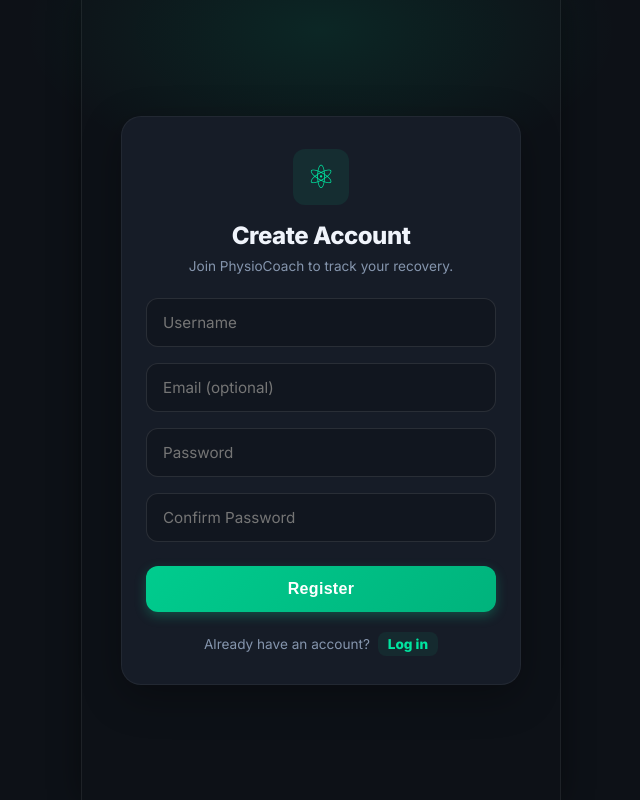
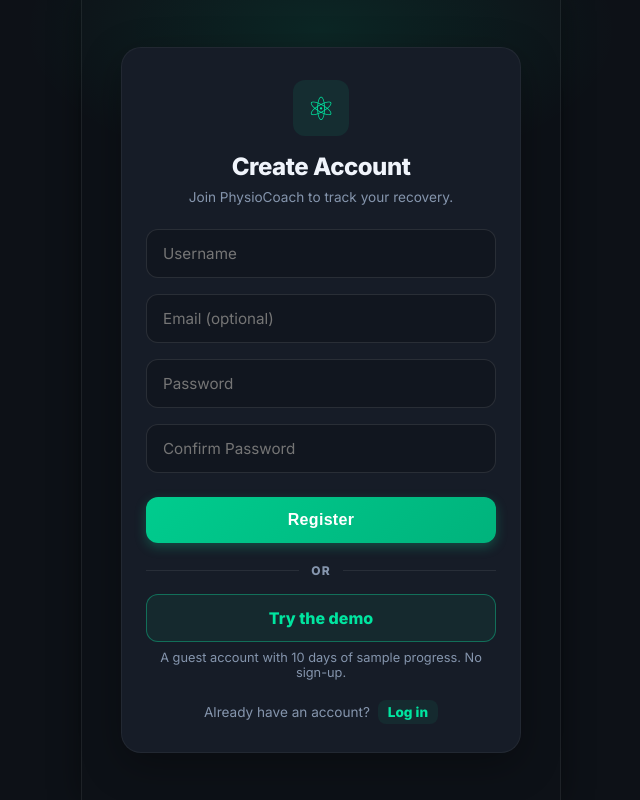
Before and after one commit to Irshaduu/physio-coach, a Django app: page /register/ in a window 1280 px wide. Shown: the whole page, without its empty margins (319-959 px from the left). Run offline with Django 5.2, Linux system fonts and the light colour scheme.

Commit message:
feat: one-tap demo with ten days of sample progress
A visitor from a portfolio link can now see the app without signing up.

"Try the demo" on the login and register pages signs in a throwaway
guest (no password, so nobody can log in to it again) and opens the
player. The guest gets ten past days of morning, afternoon and evening
sessions across all nine exercises, improving from about a third to
nearly full with the odd missed session, so the reports have a real
curve. Today is left empty for the visitor's own session.

Guests are kept in a "Demo guests" group and deleted, with their
sessions, after a day; each address can make 10 an hour.

9 new tests (89 in all).

```diff
--- a/workout/static/workout/css/auth.css
+++ b/workout/static/workout/css/auth.css
@@ -156,6 +156,52 @@
     color: var(--text-secondary);
 }
 
+/* ─── One-tap demo ─── */
+.auth-or {
+    display: flex;
+    align-items: center;
+    gap: 12px;
+    margin: 20px 0 16px;
+    font-size: 0.75rem;
+    font-weight: 700;
+    letter-spacing: 0.1em;
+    text-transform: uppercase;
+    color: var(--text-secondary);
+}
+
+.auth-or::before,
+.auth-or::after {
+    content: "";
+    flex: 1;
+    height: 1px;
+    background: rgba(255, 255, 255, 0.08);
+}
+
+.demo-btn {
+    width: 100%;
+    background: rgba(15, 196, 142, 0.08);
+    color: var(--teal-400);
+    border: 1px solid rgba(15, 196, 142, 0.45);
+    border-radius: var(--radius-md);
+    padding: 13px;
+    font: inherit;
+    font-size: 1rem;
+    font-weight: 700;
+    cursor: pointer;
+    transition: all var(--transition-fast);
+}
+
+.demo-btn:hover {
+    background: rgba(15, 196, 142, 0.16);
+    border-color: var(--teal-400);
+}
+
+.demo-note {
+    margin-top: 8px;
+    font-size: 0.8rem;
+    color: var(--text-secondary);
+}
+
 .auth-link {
     color: var(--teal-400);
     text-decoration: none;
--- /dev/null
+++ b/workout/templates/workout/_demo.html
@@ -0,0 +1,8 @@
+{# One tap in, no sign-up: a guest account with ten days of sample progress. #}
+<div class="auth-or"><span>or</span></div>
+<form method="post" action="{% url 'workout:demo' %}" class="demo-form">
+    {% csrf_token %}
+    {% if demo_error %}<div class="form-error">{{ demo_error }}</div>{% endif %}
+    <button type="submit" class="demo-btn">Try the demo</button>
+    <p class="demo-note">A guest account with 10 days of sample progress. No sign-up.</p>
+</form>
--- a/workout/templates/workout/login.html
+++ b/workout/templates/workout/login.html
@@ -40,6 +40,8 @@
                 <button type="submit" class="auth-btn">Log In</button>
             </form>
 
+            {% include 'workout/_demo.html' %}
+
             <div class="auth-footer">
                 Don't have an account? <a href="{% url 'workout:register' %}" class="auth-link">Register here</a>
             </div>
--- a/workout/templates/workout/register.html
+++ b/workout/templates/workout/register.html
@@ -40,6 +40,8 @@
                 <button type="submit" class="auth-btn">Register</button>
             </form>
 
+            {% include 'workout/_demo.html' %}
+
             <div class="auth-footer">
                 Already have an account? <a href="{% url 'workout:login' %}" class="auth-link">Log in</a>
             </div>
--- a/workout/urls.py
+++ b/workout/urls.py
@@ -16,4 +16,5 @@ urlpatterns = [
     path('register/', views.register_view, name='register'),
     path('login/', views.login_view, name='login'),
     path('logout/', views.logout_view, name='logout'),
+    path('demo/', views.demo_view, name='demo'),
 ]
--- a/workout/views.py
+++ b/workout/views.py
@@ -1,5 +1,7 @@
 import io
 import json
+import random
+import secrets
 import datetime
 from django.utils import timezone
 from django.http import JsonResponse, HttpResponse
@@ -8,9 +10,17 @@ from django.views.decorators.csrf import csrf_exempt
 from django.contrib.auth.decorators import login_required
 from django.contrib.auth import login, logout
 from django.contrib.auth.forms import AuthenticationForm
+from django.contrib.auth.models import Group, User
+from django.core.cache import cache
+from django.db import transaction
 from .forms import UserRegistrationForm
 
 from .models import Exercise, WorkoutSession, ExerciseLog
+
+# One-tap demo accounts
+DEMO_GROUP = 'Demo guests'
+GUEST_LIFETIME = datetime.timedelta(days=1)
+DEMO_LIMIT_PER_HOUR = 10  # per address, so nobody can mint accounts in a loop
 
 
 # ─── TTS Endpoint (Google Text-to-Speech via gTTS) ──────────────────────────
@@ -367,3 +377,89 @@ def logout_view(request):
         return redirect('workout:login')
     # If GET, redirect to player (which will redirect to login if logged out)
     return redirect('workout:player')
+
+
+# ─── One-tap demo ────────────────────────────────────────────────────────────
+def _client_ip(request):
+    # Behind the host's proxy the socket address is the proxy's; the first forwarded one is the visitor.
+    forwarded = request.META.get('HTTP_X_FORWARDED_FOR', '')
+    return forwarded.split(',')[0].strip() or request.META.get('REMOTE_ADDR', '')
+
+
+def _seed_progress(user):
+    """Ten past days of morning, afternoon and evening sessions, improving the way a recovery does.
+
+    Today is left empty, so the visitor's own first session is today's.
+    """
+    exercises = list(Exercise.objects.order_by('order'))
+    total_reps = sum(e.reps for e in exercises)
+    if not total_reps:
+        return
+    rng = random.Random(user.id)
+    today = timezone.localdate()
+
+    for days_ago in range(10, 0, -1):
+        day = today - datetime.timedelta(days=days_ago)
+        base = 35 + (10 - days_ago) * 6.5  # about 35% ten days ago, about 94% yesterday
+        for hour, minute in ((9, 30), (14, 0), (19, 45)):
+            if rng.random() < 0.15:
+                continue  # a missed session, as real weeks have
+            pct = max(10, min(100, base + rng.randint(-12, 10)))
+            started = timezone.make_aware(datetime.datetime.combine(day, datetime.time(hour, minute)))
+            session = WorkoutSession.objects.create(user=user, status='completed' if pct >= 90 else 'abandoned')
+            # date and started_at are auto_now_add, so they are set after the row exists.
+            WorkoutSession.objects.filter(pk=session.pk).update(
+                date=day, started_at=started,
+                ended_at=started + datetime.timedelta(minutes=round(25 * pct / 100) + 3),
+            )
+            left = round(total_reps * pct / 100)
+            logs = []
+            for exercise in exercises:
+                if left <= 0:
+                    break
+                reps = min(exercise.reps, left)
+                left -= reps
+                logs.append(ExerciseLog(session=session, exercise=exercise, reps_completed=reps))
+            ExerciseLog.objects.bulk_create(logs)
+
+
+@transaction.atomic
+def _new_guest():
+    """A throwaway account with no password: nobody can log in to it again."""
+    for _ in range(50):
+        name = f'guest-{secrets.token_hex(3)}'
+        if not User.objects.filter(username=name).exists():
+            break
+    else:
+        raise RuntimeError('No free guest name')
+    user = User(username=name, first_name='Guest')
+    user.set_unusable_password()
+    user.save()
+    user.groups.add(Group.objects.get_or_create(name=DEMO_GROUP)[0])
+    _seed_progress(user)
+    return user
+
+
+def demo_view(request):
+    """One tap from the login page into the app, as a guest with ten days of sample progress."""
+    if request.method != 'POST':
+        return redirect('workout:login')
+
+    if not request.user.is_authenticated:
+        key = f'demo:{_client_ip(request)}'
+        made = cache.get(key, 0)
+        if made >= DEMO_LIMIT_PER_HOUR:
+            return render(request, 'workout/login.html', {
+                'form': AuthenticationForm(),
+                'demo_error': 'Too many demo accounts from here. Try again in an hour.',
+            }, status=429)
+        cache.set(key, made + 1, 60 * 60)
+
+        # Yesterday's guests (and their sessions) go before today's is made, so they never pile up.
+        User.objects.filter(
+            groups__name=DEMO_GROUP, date_joined__lt=timezone.now() - GUEST_LIFETIME
+        ).delete()
+        login(request, _new_guest())
+        request.session.set_expiry(int(GUEST_LIFETIME.total_seconds()))
+
+    return redirect('workout:player')
```
Also changed, not shown: workout/tests.py (+83 -0 lines), README.md.
